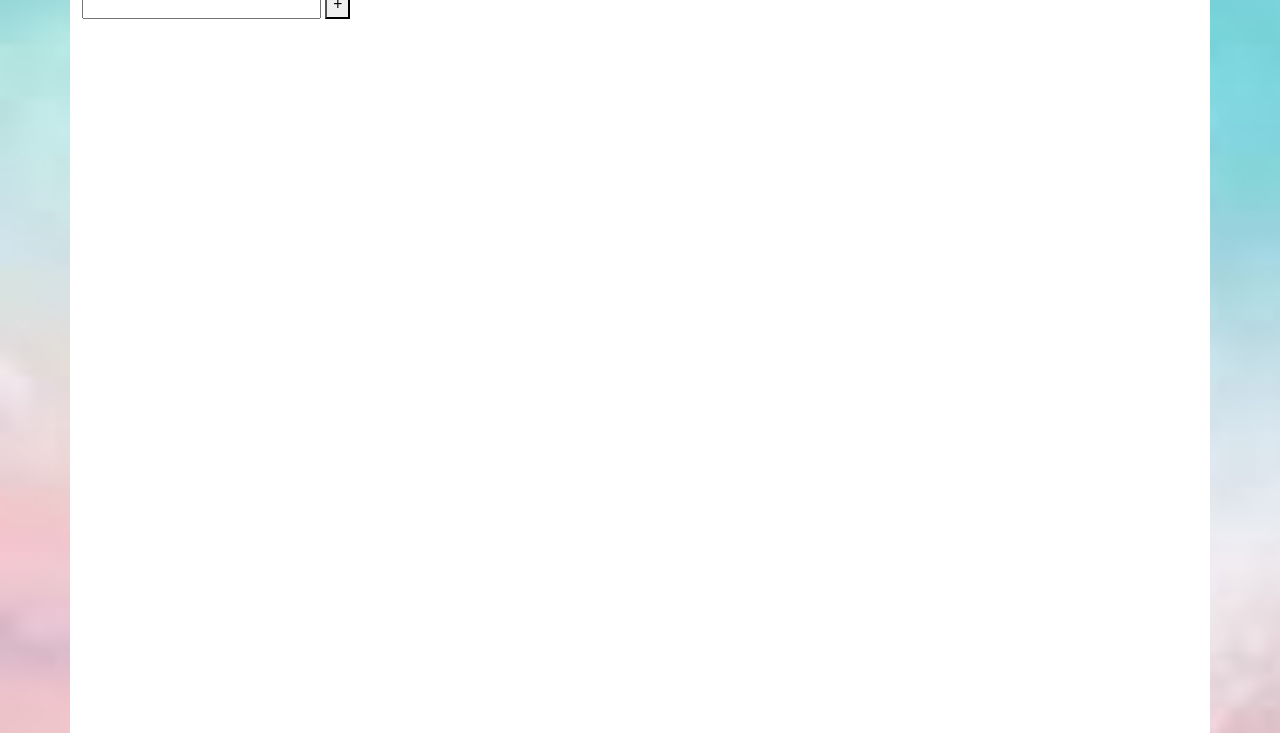
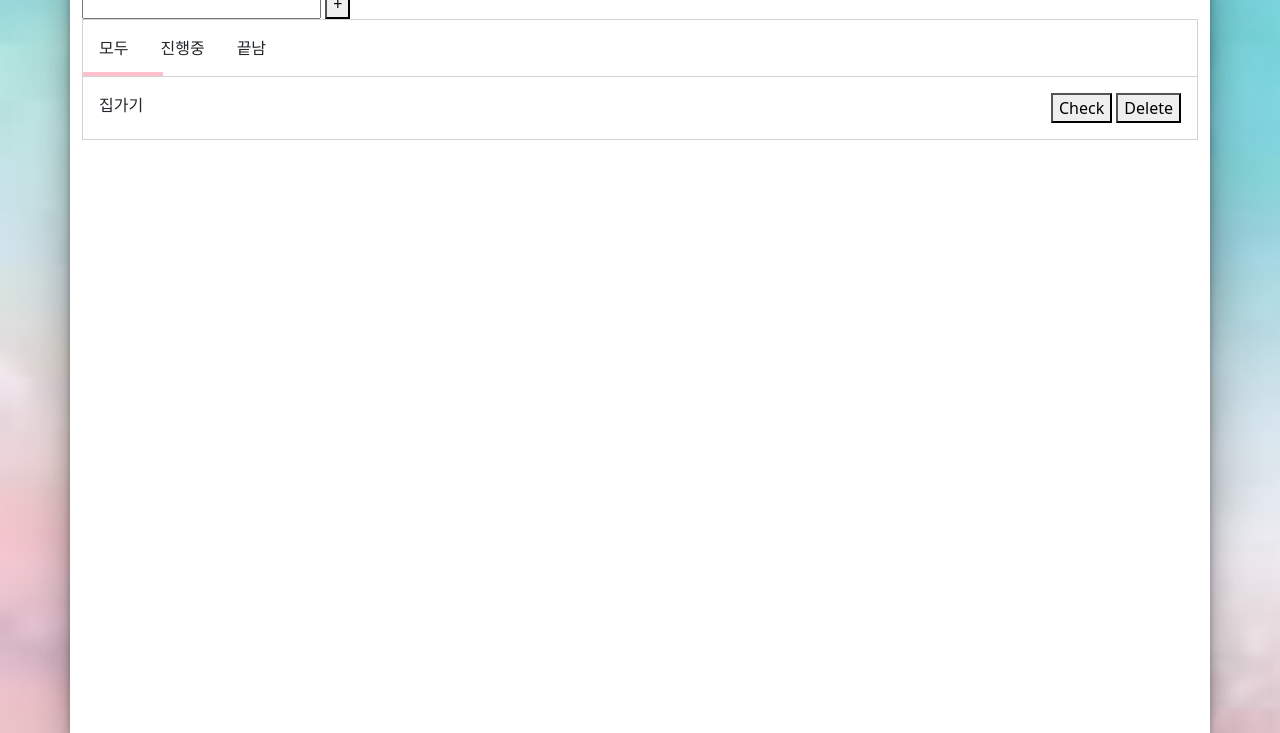
Before and after one commit to kdw4831/TodoList, a plain HTML site: page index.html in a window 1280 px wide. Shown: the part 67-800 px from the top of the page. Drawn offline with nearby package versions, Linux system fonts and the light colour scheme.

Commit message:
second commit

```diff
--- a/index.html
+++ b/index.html
@@ -10,13 +10,36 @@
 
 </head>
 <body>
-    <div class="container-sm">
+    <div class="container">
         <h1>Todo List</h1>
-        <div class="input-area">
+        <section class="input-area">
             <input type="text"/>
             <button>+</button>
-        </div>
+        </section>
+        <section class="task-area">
+            <div class="task-taps">
+                <div id="under-line"></div>
+                <div>
+                    모두
+                </div>
+                <div>
+                    진행중
+                </div>
+                <div>
+                    끝남
+                </div>
+            </div>
+            <div class="task">
+                <div>집가기</div>
+                <div>
+                    <button>Check</button>
+                    <button>Delete</button>
+                </div>
+            </div>
+        </section>
     </div>
+
+
 
 
 
--- a/style.css
+++ b/style.css
@@ -5,8 +5,35 @@ body{     /*body는 기본값으로 마진이 8px이 들어감*/
     background-size: cover;/*전체화면으로 만들어줌*/
 }
 
-.container-sm{
+.container{
 
     background-color: white;
     min-height: 100vh; /*내가 보는 화면의 높이 만큼 vh*/
+    box-shadow: rgba(0, 0, 0, 0.25) 0px 54px 55px, rgba(0, 0, 0, 0.12) 0px -12px 30px, rgba(0, 0, 0, 0.12) 0px 4px 6px, rgba(0, 0, 0, 0.17) 0px 12px 13px, rgba(0, 0, 0, 0.09) 0px -3px 5px;
 }
+
+.task-area{
+    border: 1px solid lightgray;
+}
+.task-taps{
+    display: flex;
+    border-bottom: 1px solid lightgray;
+    position: relative;
+}
+.task-taps div{
+    padding:1em ;
+}
+#under-line{
+    height: 4px;
+    background-color: pink;
+    position: absolute;
+    width: 80px;
+    left: 0px;
+    top:52px;
+    padding: 0px;
+}
+.task{
+    display: flex;
+    justify-content: space-between;
+    padding:1em;
+}
```
